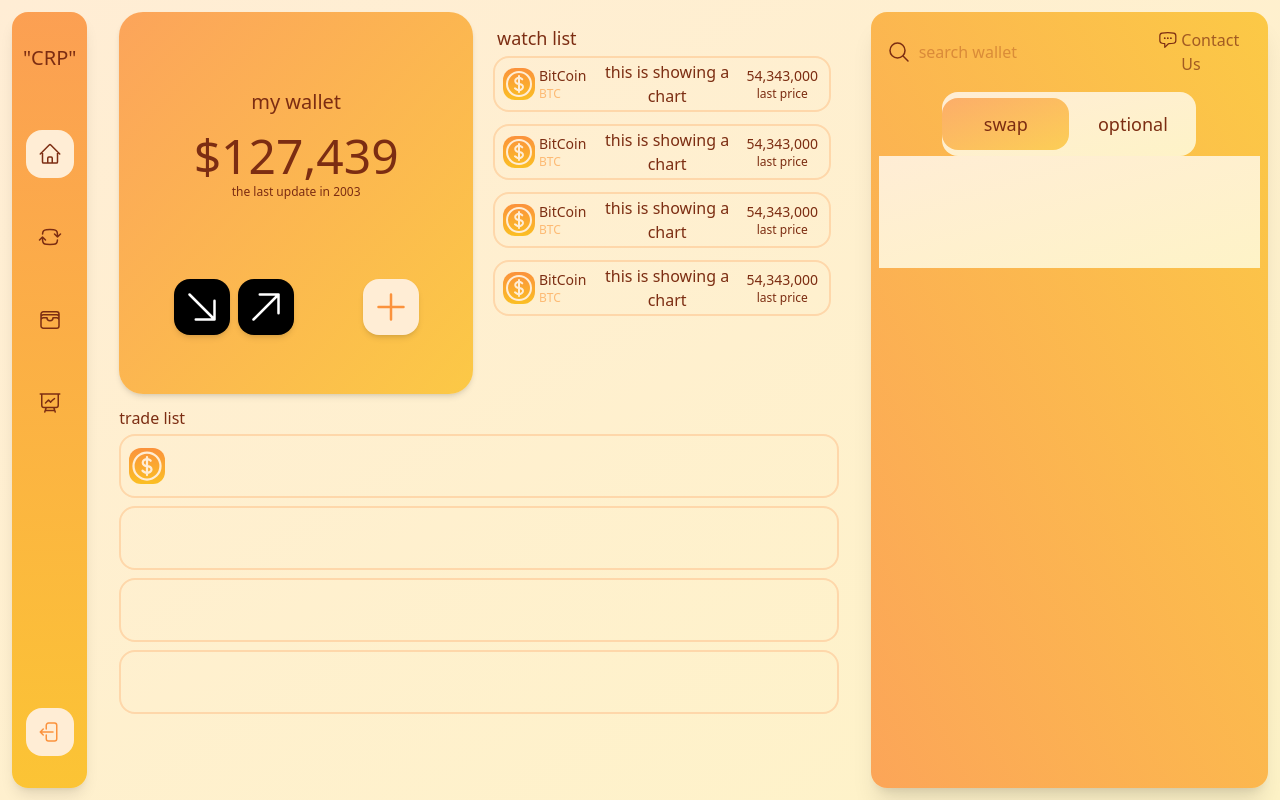
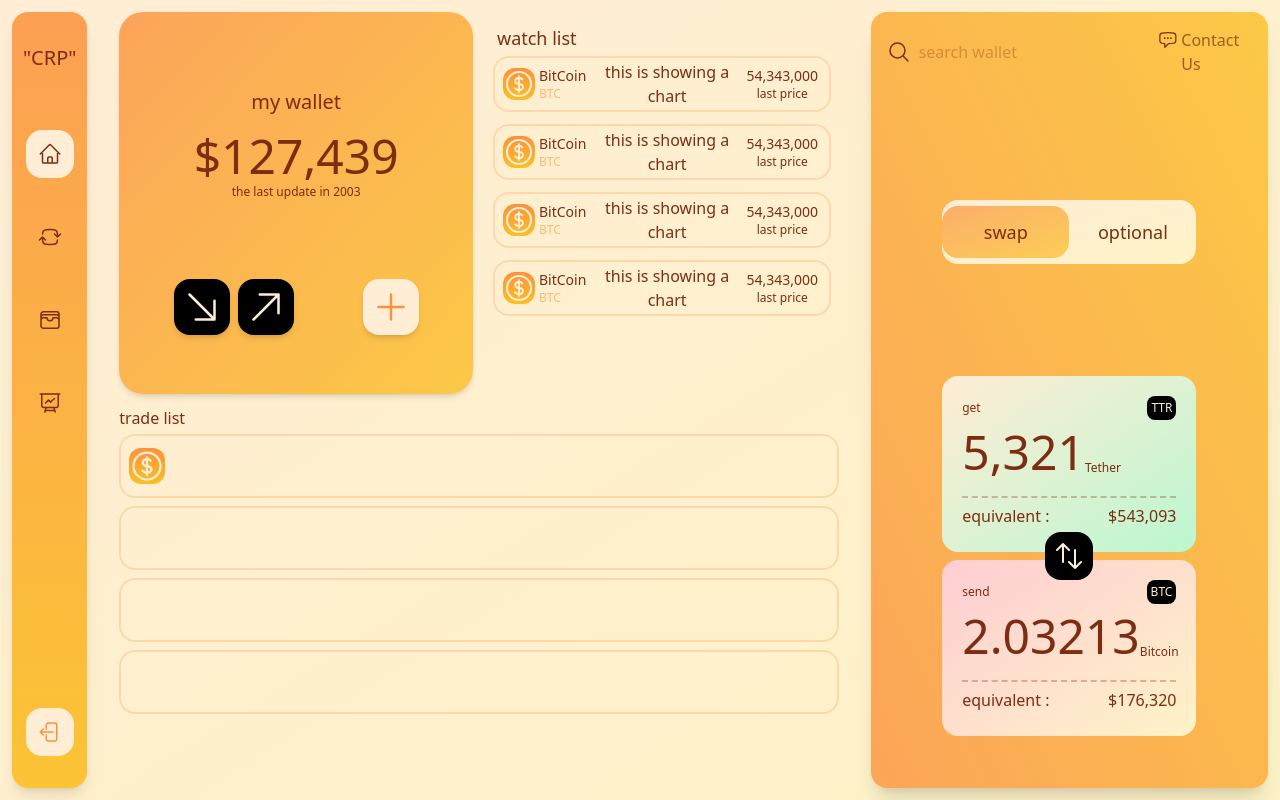
Before and after one commit to Amir-Ali-Nasrollahi/cripto-currency-exchange-front-end, a Vue app: page / in a window 1280 px wide. Built offline with nearby package versions, Linux system fonts and the light colour scheme.

Commit message:
make bigest transfer card in right bar

```diff
--- a/src/components/sections/centerBar.vue
+++ b/src/components/sections/centerBar.vue
@@ -10,7 +10,7 @@
                 <h4 class="text-xs mt-1">the last update in 2003</h4>
             </div>
 
-            <div class=" text-white w-full flex flex-row justify-around">
+            <div class=" text-orange-100 w-full flex flex-row justify-around">
                 <div>
                     <button
                         class="bg-black rounded-2xl p-2 mx-1 shadow-md hover:shadow-sm transition-shadow duration-100">
--- a/src/components/sections/rightBar.vue
+++ b/src/components/sections/rightBar.vue
@@ -1,6 +1,6 @@
 <template>
     <section
-        class="w-full h-full bg-gradient-to-tr from-orange-400/80 to-amber-400/80 p-2 rounded-2xl shadow-xl flex flex-col items-center justify-start">
+        class="w-full h-full bg-gradient-to-tr from-orange-400/80 to-amber-400/80 p-2 rounded-2xl shadow-xl flex flex-col items-center justify-between">
 
 
         <div class="flex flex-row items-center justify-between w-full p-2">
@@ -30,20 +30,76 @@
         </div>
 
         <!-- make toggle for transfer card -->
-         <div class="relative flex flex-row items-center justify-between bg-gradient-to-br from-orange-100 to-amber-100 w-2/3 h-16 mt-2 rounded-2xl">
+        <div
+            class="relative flex flex-row items-center justify-between bg-gradient-to-br from-orange-100 to-amber-100 w-2/3 h-16 mt-2 rounded-2xl">
 
-             <button class="z-10 w-1/2 text-lg" @click="TransferToggle">swap</button>
-             <button class="z-10 w-1/2 text-lg" @click="TransferToggle">optional</button>
+            <button class="z-10 w-1/2 text-lg" @click="TransferToggle">swap</button>
+            <button class="z-10 w-1/2 text-lg" @click="TransferToggle">optional</button>
 
-            <div class="bg-gradient-to-br from-orange-400/70 to-amber-400/70 transition-transform duration-200 ease-out z-0 w-1/2 h-4/5 rounded-2xl absolute" :class="{'translate-x-full' : toggle}"></div>
+            <div class="bg-gradient-to-br from-orange-400/70 to-amber-400/70 transition-transform duration-200 ease-out z-0 w-1/2 h-4/5 rounded-2xl absolute"
+                :class="{ 'translate-x-full': toggle }"></div>
 
-         </div>
+        </div>
 
 
-         <!-- make transfer card -->
-          <div class="bg-gradient-to-br from-orange-100 to-amber-100 w-full h-28">
+        <!-- make transfer card -->
+        <div class="flex flex-col items-center h-fit relative w-2/3 mb-10">
+            <div class="bg-gradient-to-br w-full rounded-2xl from-orange-100 to-green-200 h-44 my-1 p-5">
 
-          </div>
+                <div class="flex flex-row items-center justify-between">
+                    <h5 class="text-xs">get</h5>
+                    <h5 class="text-xs bg-black text-orange-100 p-1 rounded-lg">TTR</h5>
+                </div>
+
+                <div class="flex flex-row items-center justify-start mt-2 mb-5">
+                    <h1 class="text-5xl ">5,321</h1>
+                    <p class="text-xs self-end capitalize">tether</p>
+                </div>
+
+                <p class="border-dashed border-t-2 h-2 border-orange-900/30"></p>
+
+                <div class="flex flex-row items-center justify-between w-full">
+                    <h1 class="flex flex-row">equivalent :</h1>
+                    <p>$543,093</p>
+                </div>
+
+            </div>
+
+            <div
+                class="w-12 rounded-2xl h-12 bg-black absolute left-1/2 top-1/2 -translate-x-1/2 -translate-y-1/2 p-2 text-orange-100">
+                <svg xmlns="http://www.w3.org/2000/svg" fill="none" viewBox="0 0 24 24" stroke-width="1.5"
+                    stroke="currentColor" class="">
+                    <path stroke-linecap="round" stroke-linejoin="round"
+                        d="M3 7.5 7.5 3m0 0L12 7.5M7.5 3v13.5m13.5 0L16.5 21m0 0L12 16.5m4.5 4.5V7.5" />
+                </svg>
+
+            </div>
+
+
+            <div class="bg-gradient-to-br w-full rounded-2xl from-rose-200 to-amber-100 h-44 my-1 p-5">
+
+                <div class="flex flex-row items-center justify-between">
+                    <h5 class="text-xs">send</h5>
+                    <h5 class="text-xs bg-black text-orange-100 p-1 rounded-lg">BTC</h5>
+                </div>
+
+                <div class="flex flex-row items-center justify-start mt-2 mb-5">
+                    <h1 class="text-5xl ">2.03213</h1>
+                    <p class="text-xs self-end capitalize">bitcoin</p>
+                </div>
+
+                <p class="border-dashed border-t-2 h-2 border-orange-900/30"></p>
+
+                <div class="flex flex-row items-center justify-between w-full">
+                    <h1 class="flex flex-row">equivalent :</h1>
+                    <p>$176,320</p>
+                </div>
+
+            </div>
+
+            <!-- <div class="bg-black mt-2 text-white px-3 py-2 rounded-2xl">more</div> -->
+
+        </div>
 
 
     </section>
```
